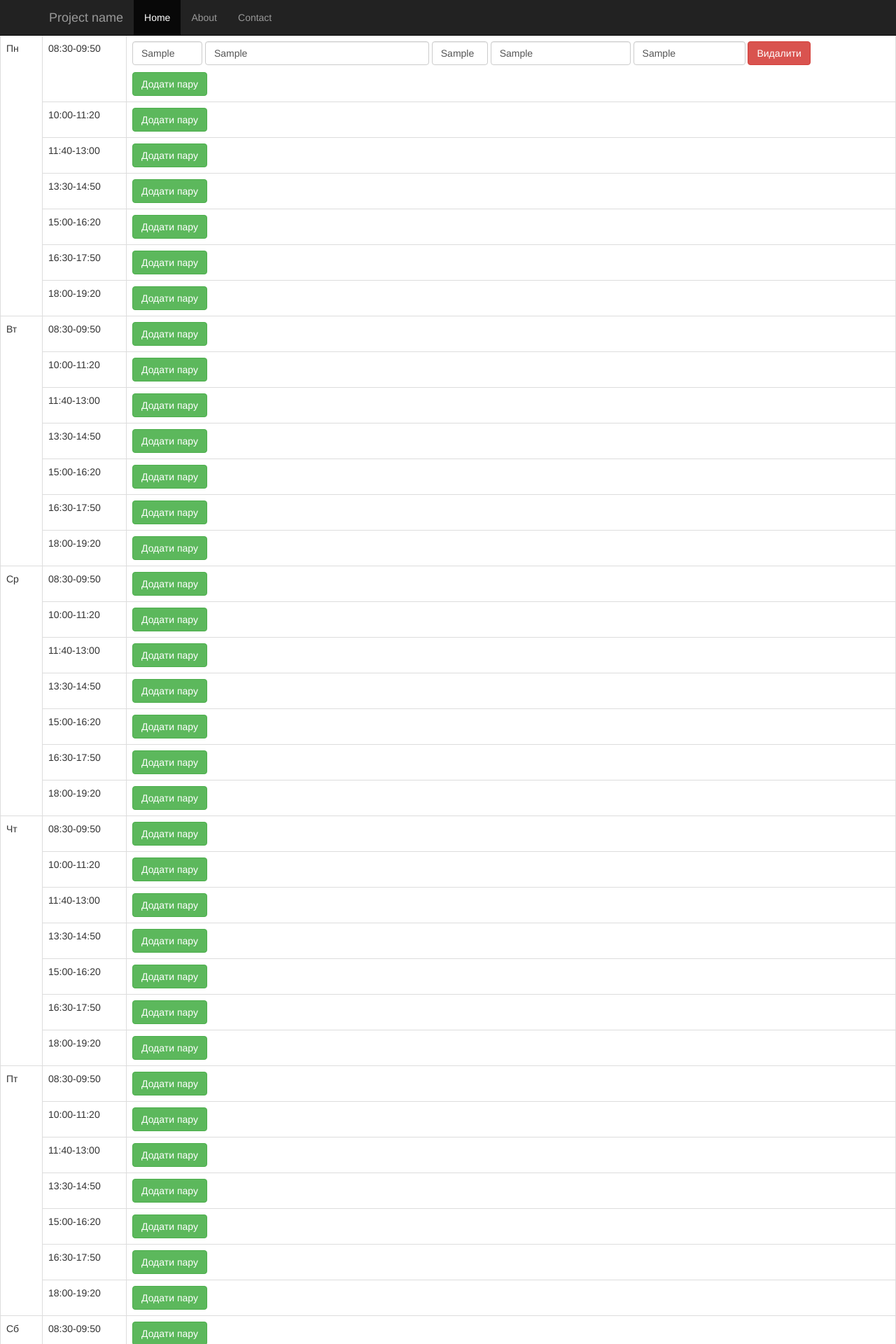
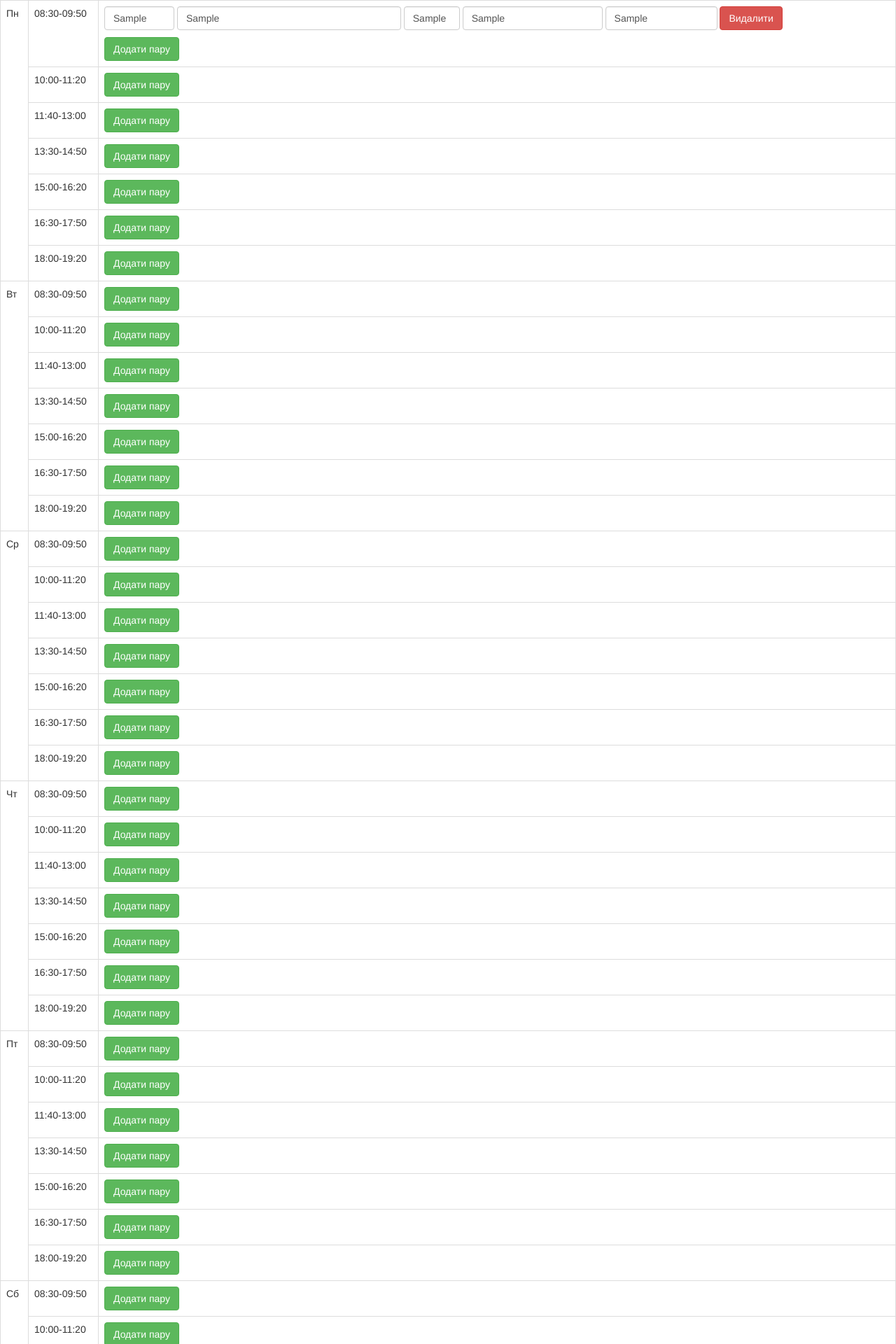
Before and after one commit to troyand/timetable_nonrel, a Django app: a page that uses timetable/templates/base.html in a window 1280 px wide. Shown: the top 1920 px of the page at 70% size. Run offline with Django 3.2, Linux system fonts and the light colour scheme; tables that the repository leaves empty hold one stand-in row (values such as "Sample post"); some libraries are stand-ins or nearby versions.

Commit message:
frontend changes

```diff
--- a/timetable/static/css/starter-template.css
+++ b/timetable/static/css/starter-template.css
@@ -1,16 +1,9 @@
-body {
-  padding-top: 50px;
-}
-.starter-template {
-  padding: 40px 15px;
-  text-align: center;
-}
 .form-inline {
     padding-bottom: 10px;
 }
 .day-name {
-    width: 60px;
+    width: 40px;
 }
 .lesson-time {
-    width: 120px;
+    width: 100px;
 }
--- a/timetable/templates/base.html
+++ b/timetable/templates/base.html
@@ -21,25 +21,6 @@
 
   <body>
 
-    <div class="navbar navbar-inverse navbar-fixed-top">
-      <div class="container">
-        <div class="navbar-header">
-          <button type="button" class="navbar-toggle" data-toggle="collapse" data-target=".navbar-collapse">
-            <span class="icon-bar"></span>
-            <span class="icon-bar"></span>
-            <span class="icon-bar"></span>
-          </button>
-          <a class="navbar-brand" href="#">Project name</a>
-        </div>
-        <div class="collapse navbar-collapse">
-          <ul class="nav navbar-nav">
-            <li class="active"><a href="#">Home</a></li>
-            <li><a href="#about">About</a></li>
-            <li><a href="#contact">Contact</a></li>
-          </ul>
-        </div><!--/.nav-collapse -->
-      </div>
-    </div>
   {% block body %}
 
     <div class="container">
--- a/timetable/templates/load_json_timetable.html
+++ b/timetable/templates/load_json_timetable.html
@@ -1,6 +1,7 @@
 <script>
 function serializeItems() {
     var result = [];
+    errorsFound = false;
     $.each($(".item"), function(i, formItem) {
         var item = {};
         var itemElement = $(formItem);
@@ -8,8 +9,13 @@ function serializeItems() {
         var idParts = divId.split("-");
         item["day_number"] = parseInt(idParts[1]);
         item["lesson_number"] = parseInt(idParts[2]);
+        itemElement.removeClass("has-error");
+        if (itemElement.find(".weeks").val() == "") {
+            itemElement.addClass("has-error");
+            errorsFound = true;
+        }
         $.each(["room", "discipline", "group", "lecturer", "weeks"], function(j, field) {
-            item[field] = itemElement.find("." + field).val();
+            item[field] = itemElement.find("." + field).val() || null;
         });
         result.push(item);
     });
```
